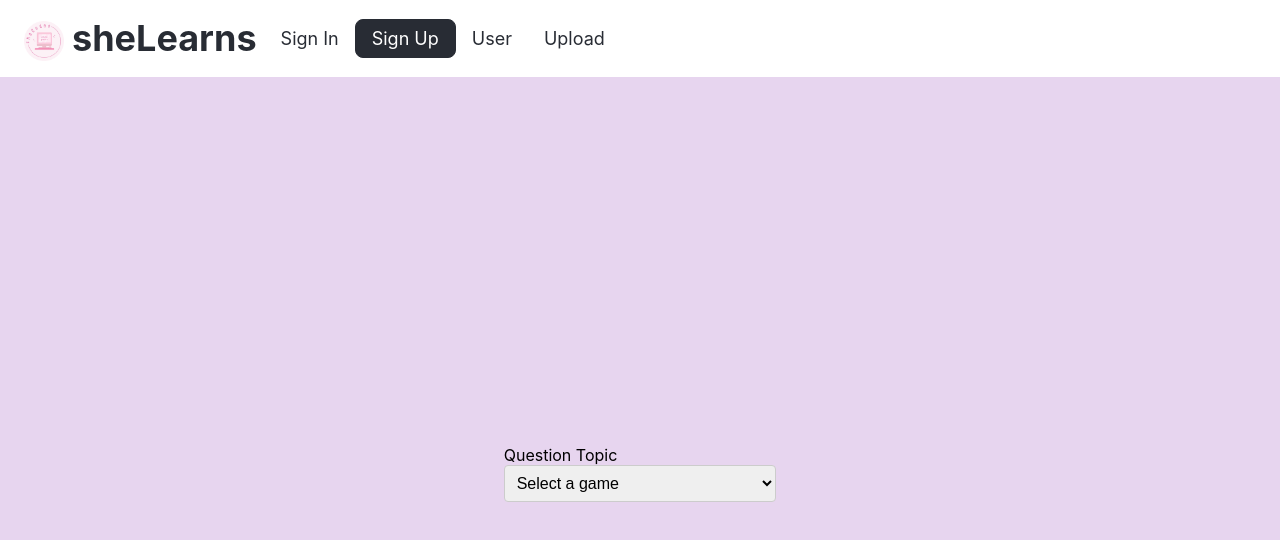
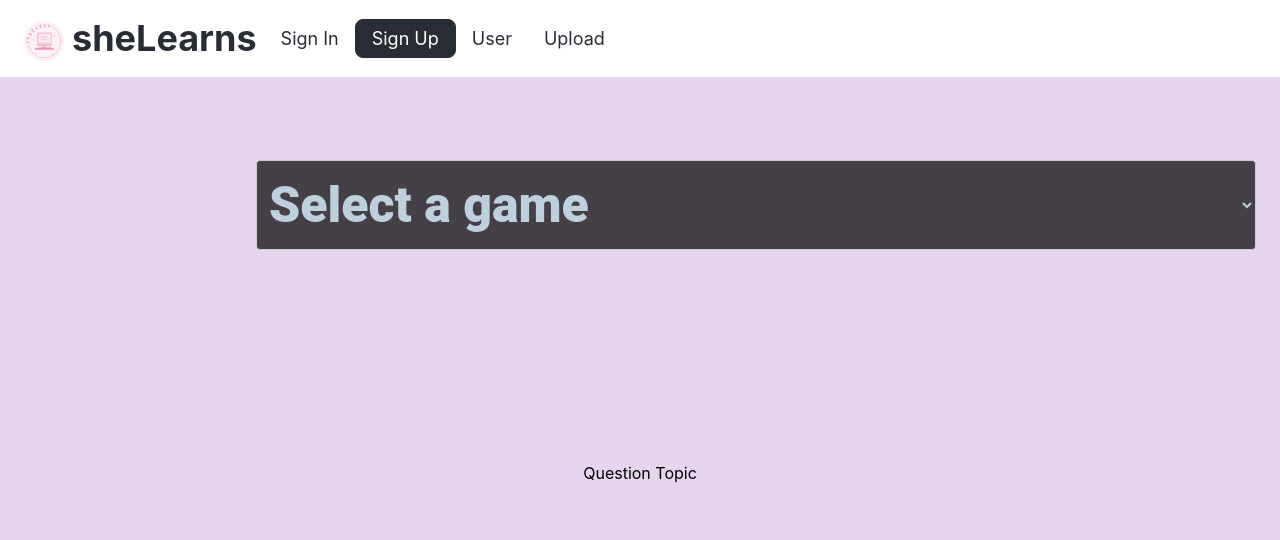
Before and after one commit to SLP-Full-Stack-Team/Full_Stack_Web, a React (Create React App) app in the folder she_learns/: page /upload in a window 1280 px wide. Shown: the top 540 px of the page. Built offline with nearby package versions, Linux system fonts and the light colour scheme.

Commit message:
10142023V

```diff
--- a/she_learns/src/pages/Upload/Upload.css
+++ b/she_learns/src/pages/Upload/Upload.css
@@ -53,19 +53,28 @@ label {
 }
 
 select {
-  width: 100%;
+  width: 1000px;
+  height: 90px;
   padding: 8px;
+  position: absolute; /* Set the position to absolute */
+  top:20%;
+  left:20%;
   border: 1px solid #ccc;
   border-radius: 4px;
   font-size: 16px;
   outline: none; /* Remove default focus outline */
+  background-color: rgba(0, 0, 0, 0.7);
+  color: #BCD1DB;
+  font-size: 50px; /* Set font size to 70 */
+  font-weight: 800; /* Set font weight to extra bold */
+  font-family: 'Roboto', sans-serif; /* Specify the font family */
 }
 
 select:focus {
   border-color: #007bff; /* Change border color when focused */
 }
 
-
-select option[disabled] {
-  color: #999;
+select option:hover {
+    color: rgba(0, 0, 0, 0.7);
+    background-color: #BCD1DB;
 }
```
